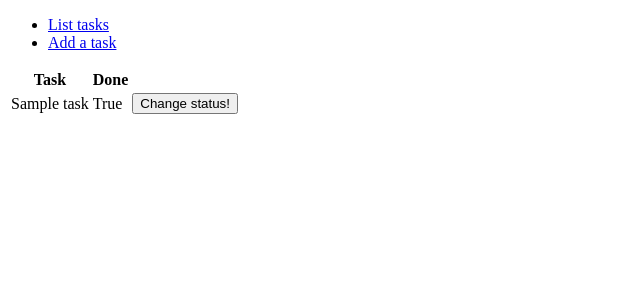
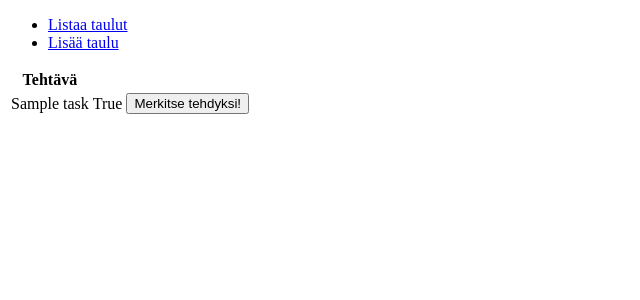
Before and after one commit to sofiaaair/reseptikirja, a Flask app: page /tasks in a window 1280 px wide. Shown: the top 300 px of the page, without its empty margins (0-640 px from the left). Run offline with Flask 2, Linux system fonts and the light colour scheme; tables that the repository leaves empty hold one stand-in row (values such as "Sample post").

Commit message:
muutoksia sovelluksen ulkoasuun

```diff
--- a/application/templates/index.html
+++ b/application/templates/index.html
@@ -2,6 +2,6 @@
 
 {% block body %}
   <p>
-    Hello world!
+    Reseptikirja
   </p>
 {% endblock %}
--- a/application/templates/layout.html
+++ b/application/templates/layout.html
@@ -2,13 +2,13 @@
   <html>
     <head>
       <meta charset="utf-8">
-      <title>TodoApplication</title>
+      <title>Reseptikirja</title>
     </head>
 
     <body>
       <ul>
-	<li><a href="{{ url_for('tasks_index') }}">List tasks</a></li>
-	<li><a href="{{ url_for('tasks_form') }}">Add a task</a></li>
+	<li><a href="{{ url_for('tasks_index') }}">Listaa taulut</a></li>
+	<li><a href="{{ url_for('tasks_form') }}">Lisää taulu</a></li>
       </ul>
 
       {% block body %}
--- a/application/templates/tasks/list.html
+++ b/application/templates/tasks/list.html
@@ -3,8 +3,8 @@
 {% block body %}
   <table>
     <tr>
-      <th>Task</th>
-      <th>Done</th>
+      <th>Tehtävä</th>
+      <thSuoritettu</th>
       <th></th>
     </tr>
     {% for task in tasks %}
@@ -13,7 +13,7 @@
       <td>{{ task.done }}</td>
       <td>
 	<form method="POST" action="{{ url_for('tasks_set_done', task_id=task.id) }}">
-	  <input type="submit" value="Change status!"/>
+	  <input type="submit" value="Merkitse tehdyksi!"/>
 	</form>
       </td>
     </tr>
--- a/application/templates/tasks/new.html
+++ b/application/templates/tasks/new.html
@@ -3,6 +3,6 @@
 {% block body %}
 <form method="POST" action="{{ url_for('tasks_create') }}">
   <input type="text" name="name"/>
-  <input type="submit" value="Add a new task"/>
+  <input type="submit" value="Lisää uusi tehtävä"/>
 </form>
 {% endblock %}
```
